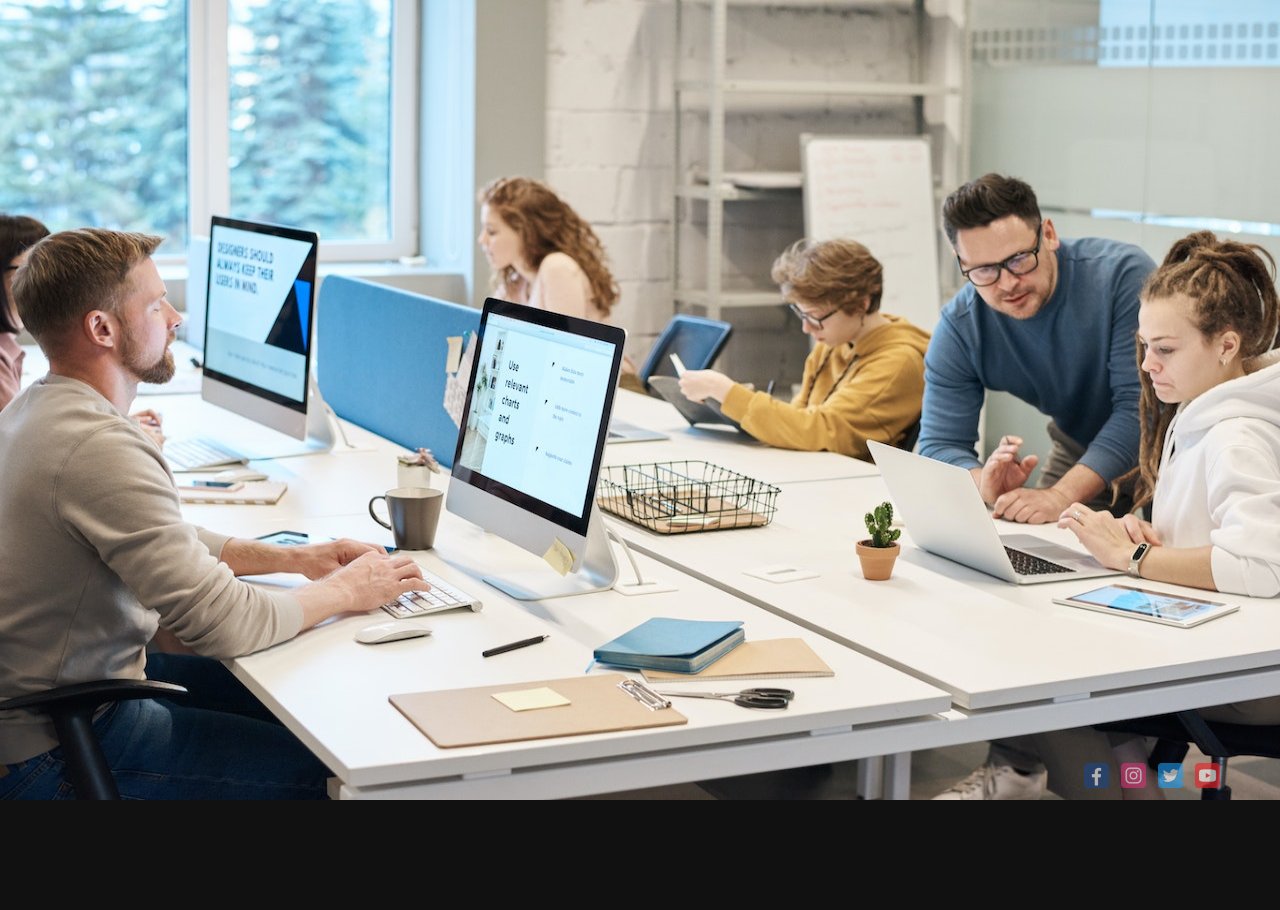
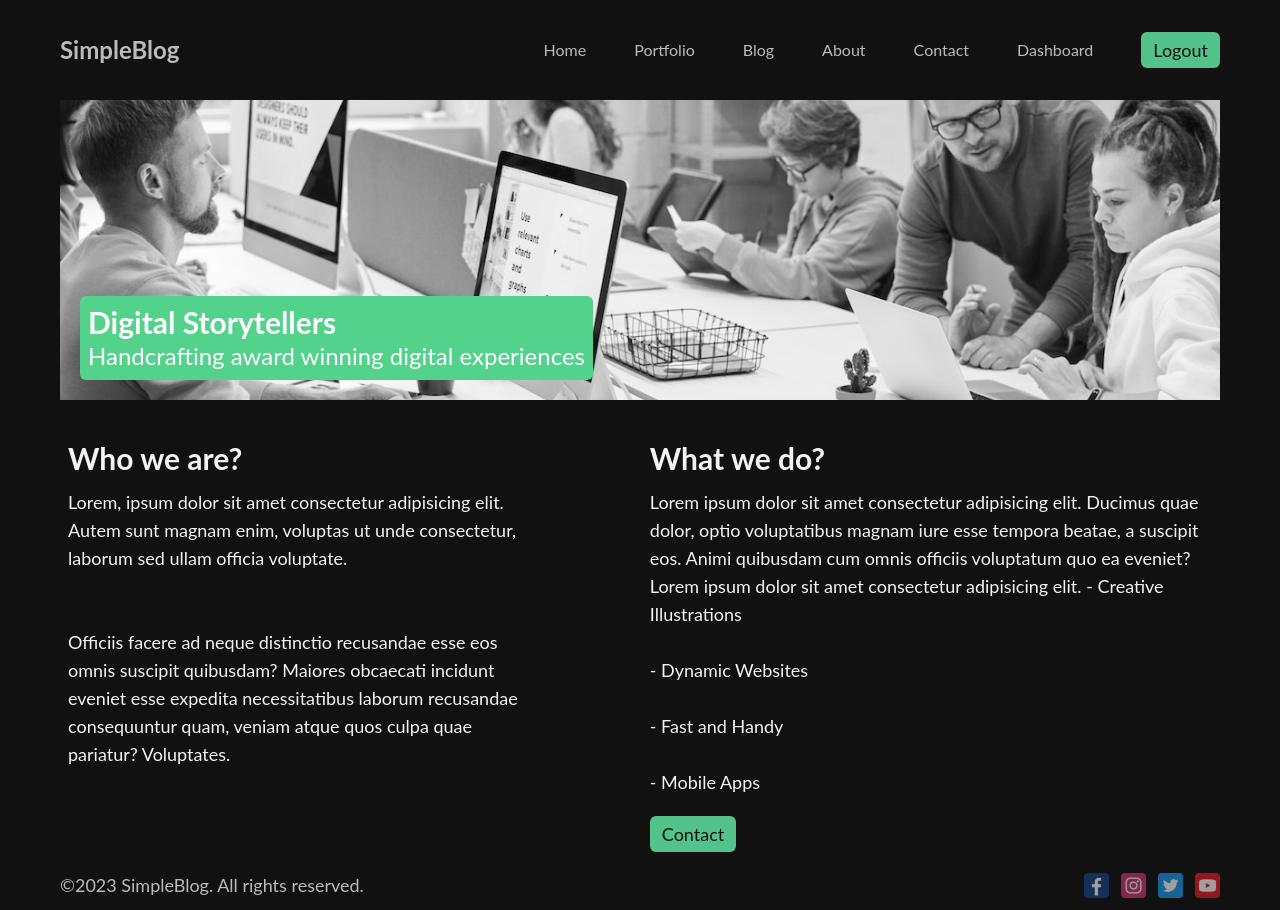
Before and after one commit to bojan09/next-js-blog, a Next.js app: page /about in a window 1280 px wide. Before the commit the page ends 800 px from the top, so only its background shows below. Built offline with nearby package versions, Linux system fonts and the light colour scheme.

Commit message:
adding About page, updates in Button and Navbar

```diff
--- a/src/app/about/page.jsx
+++ b/src/app/about/page.jsx
@@ -11,24 +11,33 @@ const About = () => {
   return (
     <div>
       {/*Image*/}
-      <div>
-        <Image src={about_img} alt="about_img" fill={true} className="w-24" />
+      <div className="relative w-full h-[300px]">
+        <Image
+          src={about_img}
+          alt="about_img"
+          fill={true}
+          className="object-cover grayscale"
+        />
 
         {/*Image Text*/}
-        <div>
-          <h1>Digital Storytellers</h1>
-          <h2>Handcrafting award winning digital experiences</h2>
+        <div className="absolute bottom-5 left-5 bg-[#53d28b] p-2 text-white rounded-md">
+          <h1 className="text-xl md:text-3xl font-bold">
+            Digital Storytellers
+          </h1>
+          <h2 className="text-lg md:text-2xl">
+            Handcrafting award winning digital experiences
+          </h2>
         </div>
       </div>
 
       {/*Text*/}
-      <div>
+      <div className="flex gap-28 p-2 mt-5 text-[#f3f3f3]">
         <div>
-          <h1>Who we are?</h1>
-          <p>
+          <h1 className="text-xl md:text-3xl font-bold my-3">Who we are?</h1>
+          <p className="text-sm md:text-lg">
             Lorem, ipsum dolor sit amet consectetur adipisicing elit. Autem sunt
             magnam enim, voluptas ut unde consectetur, laborum sed ullam officia
-            voluptate. <br />
+            voluptate. <br /> <br /> <br />
             Officiis facere ad neque distinctio recusandae esse eos omnis
             suscipit quibusdam? Maiores obcaecati incidunt eveniet esse expedita
             necessitatibus laborum recusandae consequuntur quam, veniam atque
@@ -36,8 +45,8 @@ const About = () => {
           </p>
         </div>
         <div>
-          <h1>What we do?</h1>
-          <p>
+          <h1 className="text-xl md:text-3xl font-bold my-3">What we do?</h1>
+          <p className="text-sm md:text-lg mb-5">
             Lorem ipsum dolor sit amet consectetur adipisicing elit. Ducimus
             quae dolor, optio voluptatibus magnam iure esse tempora beatae, a
             suscipit eos. Animi quibusdam cum omnis officiis voluptatum quo ea
--- a/src/components/Button/Button.jsx
+++ b/src/components/Button/Button.jsx
@@ -4,7 +4,7 @@ import Link from "next/link";
 const Button = ({ url, text }) => {
   return (
     <Link href={url}>
-      <button className="text-lg  px-3 py-2 border-none bg-[#53c28b] hover:bg-[#53c26b] rounded-md text-[#121212] w-[max-content]">
+      <button className="text-lg  px-3 py-1 border-none bg-[#53c28b] hover:bg-[#53c26b] rounded-md text-[#121212] w-[max-content] ">
         {text}
       </button>
     </Link>
--- a/src/components/navbar/Navbar.jsx
+++ b/src/components/navbar/Navbar.jsx
@@ -10,6 +10,9 @@ import links from "@/constants";
 // assets
 import menu from "/public/menu.png";
 import close from "/public/close.png";
+
+// components
+import { Button } from "@/components";
 
 const Navbar = () => {
   const [active, setActive] = useState("");
@@ -30,12 +33,7 @@ const Navbar = () => {
         ))}
 
         {/* Logout button */}
-        <button
-          className="px-2 py-1 border-none bg-[#53c28b] hover:bg-[#53c26b] rounded-md text-[#121212]"
-          onClick={() => console.log("Logged Out")}
-        >
-          Logout
-        </button>
+        <Button url="/logout" text="Logout" />
       </div>
 
       {/* Mobile Navbar */}
```
